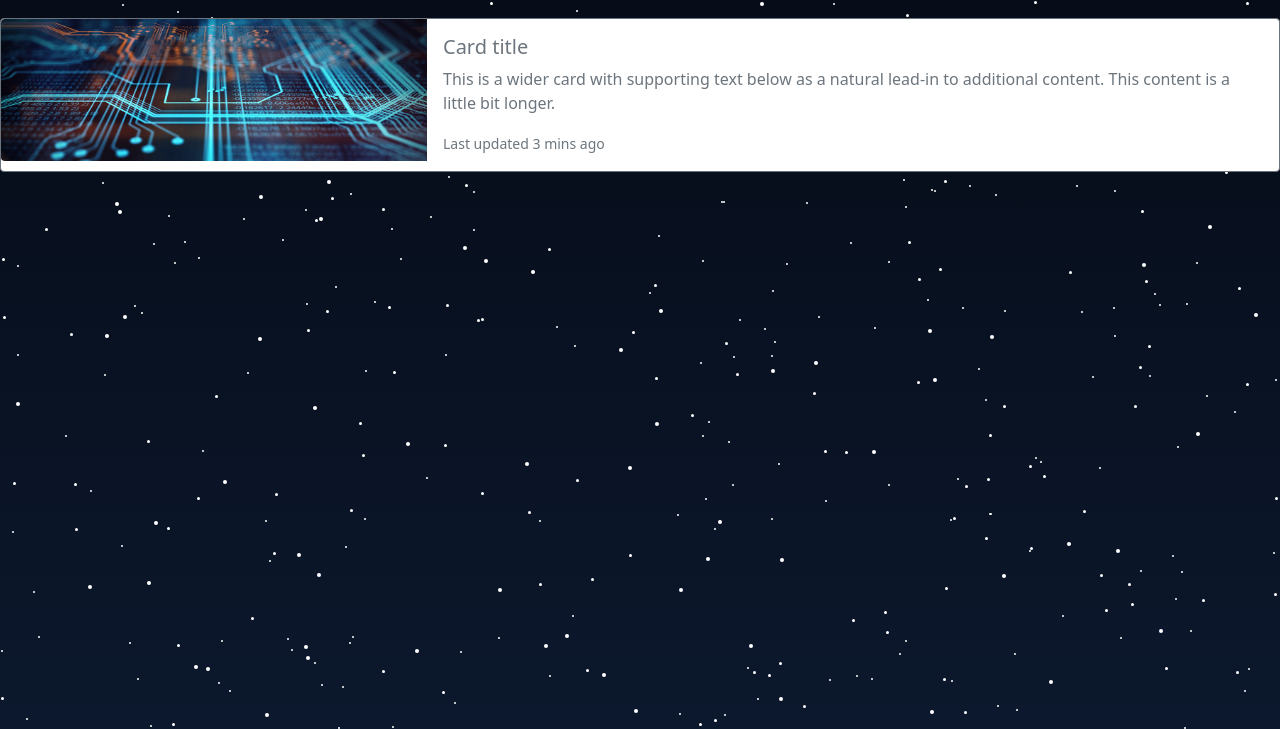
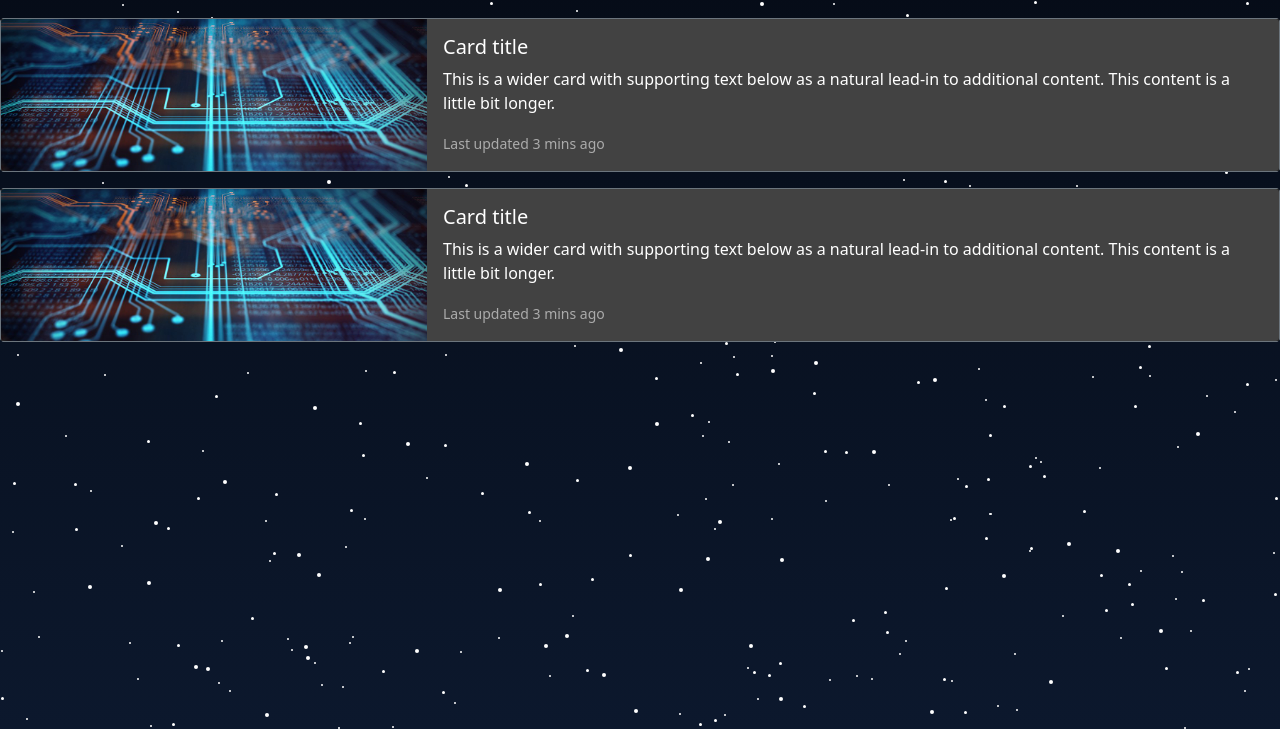
Before and after one commit to KarimovMurodilla/course-work, a plain HTML site: page index.html in a window 1280 px wide. Shown: the part 71-800 px from the top of the page. Drawn offline with nearby package versions, Linux system fonts and the light colour scheme.

Commit message:
some changes

```diff
--- a/index.html
+++ b/index.html
@@ -7,7 +7,7 @@
 	<meta name="viewport" content="width=device-width, initial-scale=1.0">
 	<link rel="stylesheet" href="static/bootstrap/css/bootstrap.min.css">
 	<link rel="stylesheet" href="static/style.css">
-	<link rel="stylesheet" href="test/style.css">
+	<link rel="stylesheet" href="static/background.css">
 	<script src="static/bootstrap/js/bootstrap.bundle.min.js"></script>
 	<script src="static/script.js"></script>
 	<script src="https://cdnjs.cloudflare.com/ajax/libs/jquery/2.0.2/jquery.min.js"></script>
@@ -78,6 +78,21 @@
 			</div>
 		</div>
 	</div>
+	<div class="card border-secondary mb-3" style="max-width: 1500px;">
+		<div class="row g-0">
+			<div class="col-md-4">
+				<a href="about.html"><img src="media/cool_it.jpg" class="img-fluid rounded-start" alt="..."></a>
+			</div>
+			<div class="col-md-8">
+				<div class="card-body text-secondary">
+					<h5 class="card-title">Card title</h5>
+					<p class="card-text">This is a wider card with supporting text below as a natural lead-in to
+						additional content. This content is a little bit longer.</p>
+					<p class="card-text"><small class="text-muted">Last updated 3 mins ago</small></p>
+				</div>
+			</div>
+		</div>
+	</div>
 
 </body>
 
```
Also changed, not shown: static/background.css (renamed from test/style.css), static/bootstrap/css/bootstrap.min.css.
